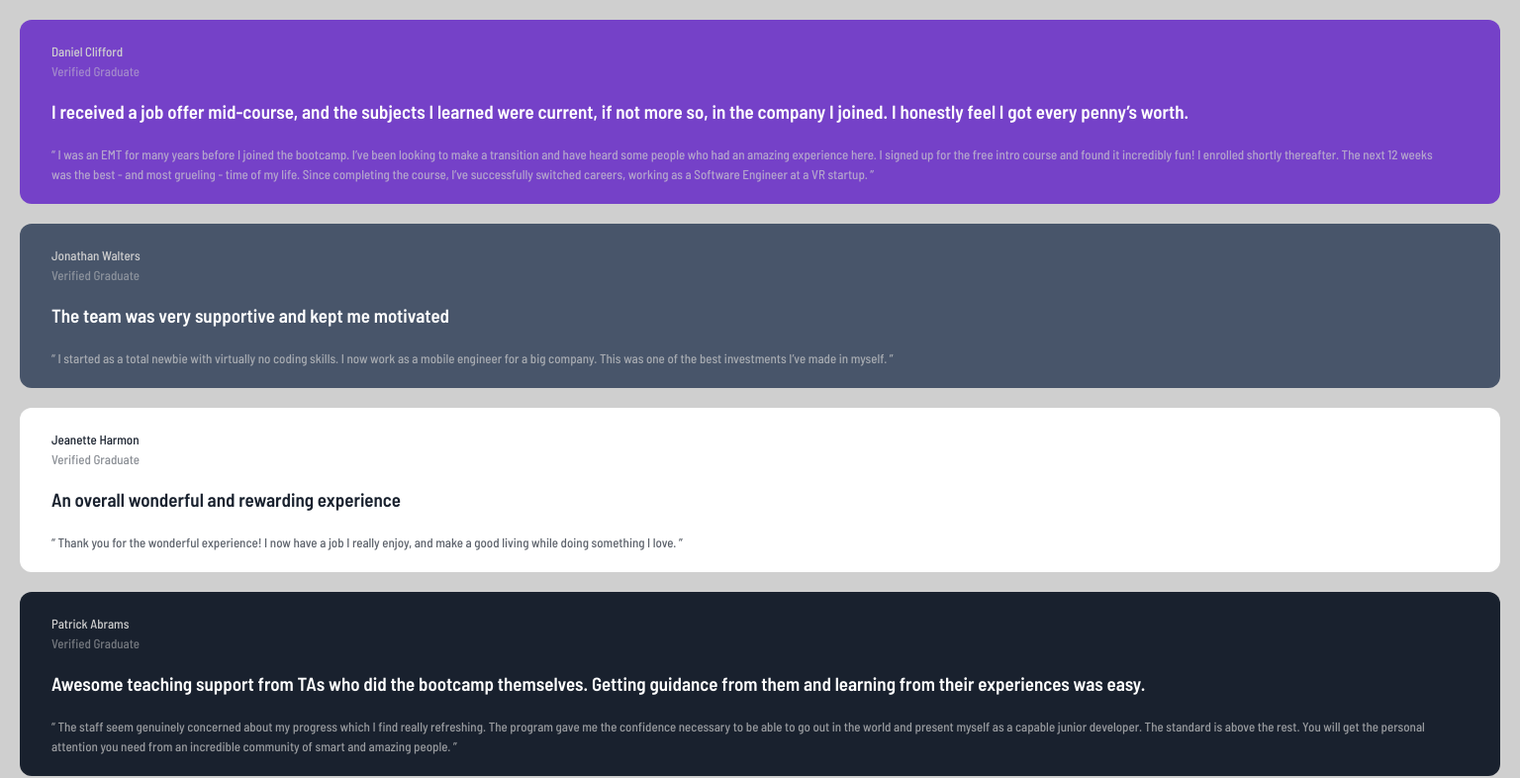
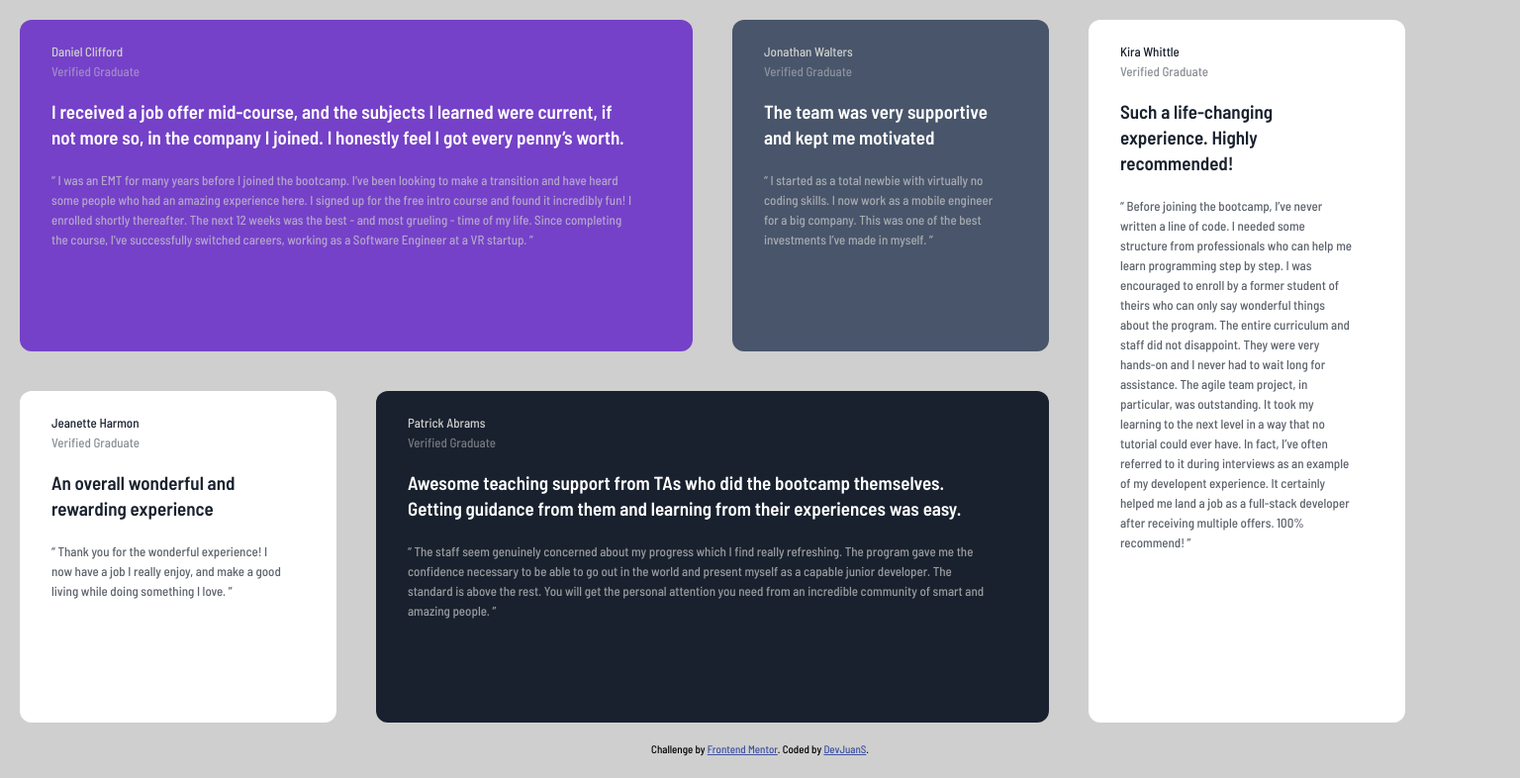
Before and after one commit to devJuanS/frontend-mentor, a plain HTML site: page testimonials-grid-section-main/index.html in a window 1536 px wide. Shown: the top 786 px of the page at 99% size. Drawn offline with Linux system fonts and the light colour scheme.

Commit message:
set grid layout and media queries

```diff
--- a/testimonials-grid-section-main/style.css
+++ b/testimonials-grid-section-main/style.css
@@ -24,6 +24,11 @@ body {
     background-color: var(--light-gray);
 }
 
+.testimonials-grid {
+    display: grid;
+    grid-template: auto-fit / repeat(auto-fill, 360px);
+    grid-auto-rows: auto-fit;
+}
 
 .testimonial {
     margin: 20px;
@@ -83,3 +88,61 @@ body {
 
 .attribution { font-size: 11px; text-align: center; }
 .attribution a { color: hsl(228, 45%, 44%); }
+
+
+@media screen and (min-width: 720px) {
+    .testimonials-grid {
+        grid-template: auto-fit / repeat(auto-fill, 360px);
+        grid-auto-rows: auto-fit;
+    }
+
+    .testimonial-1 {
+        grid-area: 1 / 1 / 2 / 3;
+    }
+
+    .testimonial-4 {
+        grid-area: 3 / 1 / 4 / 3;
+    }
+
+    .testimonial-5 {
+        grid-area: 4 / 1 / 5 / 3;
+    }
+}
+
+@media screen and (min-width: 960px) {
+    .testimonials-grid {
+        grid-template: 375px / repeat(auto-fill, minmax(320px, 360px));
+        grid-auto-rows: 375px;
+    }
+
+    .testimonial-4 {
+        grid-area: 2 / 2 / 3 / 4;
+    }
+
+    .testimonial-5 {
+        grid-area: 3 / 1 / 4 / 3;
+    }
+}
+
+@media screen and (min-width: 1440px) {
+    .testimonials-grid {
+        grid-template: 375px / repeat(4, 360px);
+        grid-auto-rows: 375px;
+    }
+
+    .testimonial-1 {
+        grid-area: 1 / 1 / 2 / 3;
+    }
+
+    .testimonial-3 {
+        grid-area: 2 / 1 / 3 / 2;
+    }
+
+    .testimonial-4 {
+        grid-area: 2 / 2 / 3 / 4;
+    }
+
+    .testimonial-5 {
+        grid-area: 1 / 4 / 3 / 5;
+    }
+}
```
